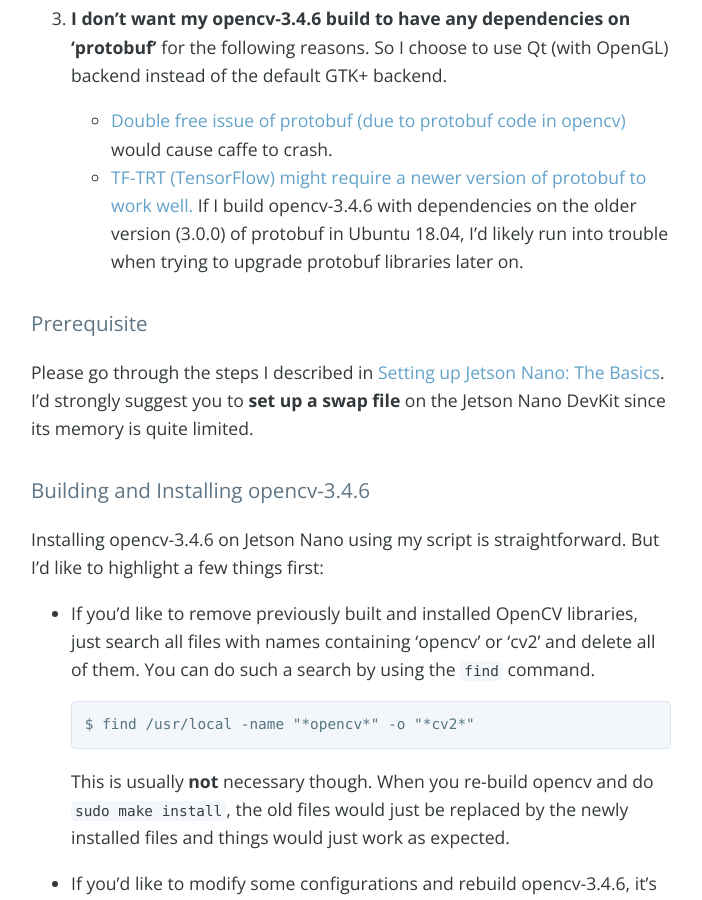
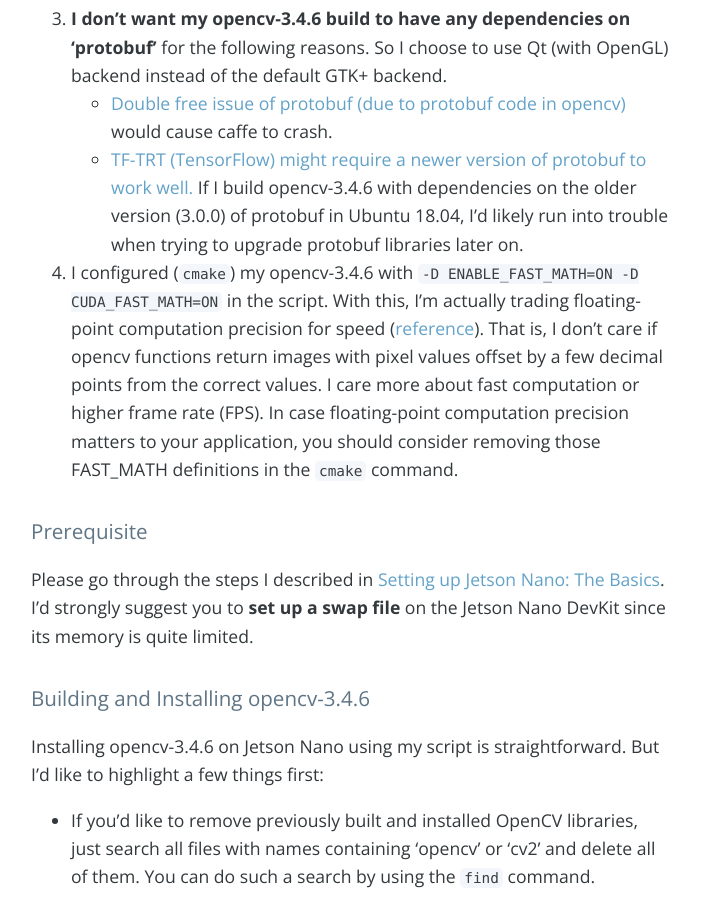
Before and after one commit to jkjung-avt/jkjung-avt.github.io, a Jekyll site: the page built from _posts/2019-05-15-opencv-on-nano.md, in a window 1280 px wide and 900 px high, scrolled down 1213 px. Shown: the whole window, without its empty margins (289-991 px from the left). Built offline with Jekyll 4.4.1, drawn with Linux system fonts in a browser that asks for light colours; nearby versions of some CDN libraries; comment, search, counter and statistics services are not loaded; some of the changed text lies outside the part shown.

Commit message:
Add discussion about FAST_MATH and 'make test'

```diff
--- a/_posts/2019-05-15-opencv-on-nano.md
+++ b/_posts/2019-05-15-opencv-on-nano.md
@@ -27,6 +27,8 @@
 3. **I don't want my opencv-3.4.6 build to have any dependencies on 'protobuf'** for the following reasons.  So I choose to use Qt (with OpenGL) backend instead of the default GTK+ backend.
    * [Double free issue of protobuf (due to protobuf code in opencv)](https://github.com/BVLC/caffe/issues/5282) would cause caffe to crash.
    * [TF-TRT (TensorFlow) might require a newer version of protobuf to work well.](https://devtalk.nvidia.com/default/topic/1046492/tensorrt/extremely-long-time-to-load-trt-optimized-frozen-tf-graphs/)  If I build opencv-3.4.6 with dependencies on the older version (3.0.0) of protobuf in Ubuntu 18.04, I'd likely run into trouble when trying to upgrade protobuf libraries later on.
+
+4. I configured (`cmake`) my opencv-3.4.6 with `-D ENABLE_FAST_MATH=ON -D CUDA_FAST_MATH=ON` in the script.  With this, I'm actually trading floating-point computation precision for speed ([reference](https://docs.nvidia.com/cuda/cuda-c-best-practices-guide/index.html)).  That is, I don't care if opencv functions return images with pixel values offset by a few decimal points from the correct values.  I care more about fast computation or higher frame rate (FPS).  In case floating-point computation precision matters to your application, you should consider removing those FAST_MATH definitions in the `cmake` command.
 
 # Prerequisite
 
@@ -88,6 +90,8 @@
 
 The building and installing process would take a couple of hours.  When done, you should see both python3 and python2 reporting the correct version number of 'cv2' module: `3.4.6`.
 
+Thanks to [mdegans](https://devtalk.nvidia.com/default/topic/1049972/jetson-nano/opencv-cuda-python-with-jetson-nano/post/5342206/#5342206), who pointed out there are built-in tests in opencv which we could use to verify the library we built on Jetson Nano.  I ran the test and [reviewed all failure cases](https://devtalk.nvidia.com/default/topic/1049972/jetson-nano/opencv-cuda-python-with-jetson-nano/post/5342609/#5342609).  Overall I think the opencv-3.4.6 library I built on Jetson Nano with the script is good.
+
 # Testing opencv-3.4.6 with tegra-cam.py
 
 I'd use my [tegra-cam.py](https://jkjung-avt.github.io/tx2-camera-with-python/) script to test my opencv-3.4.6 build.  Note that I use a USB webcam for the testing.  Just plug the USB webcam into one of the USB ports on Jetson Nano and:  (Adjust image width/height for the camera you're using if necessary)
```
